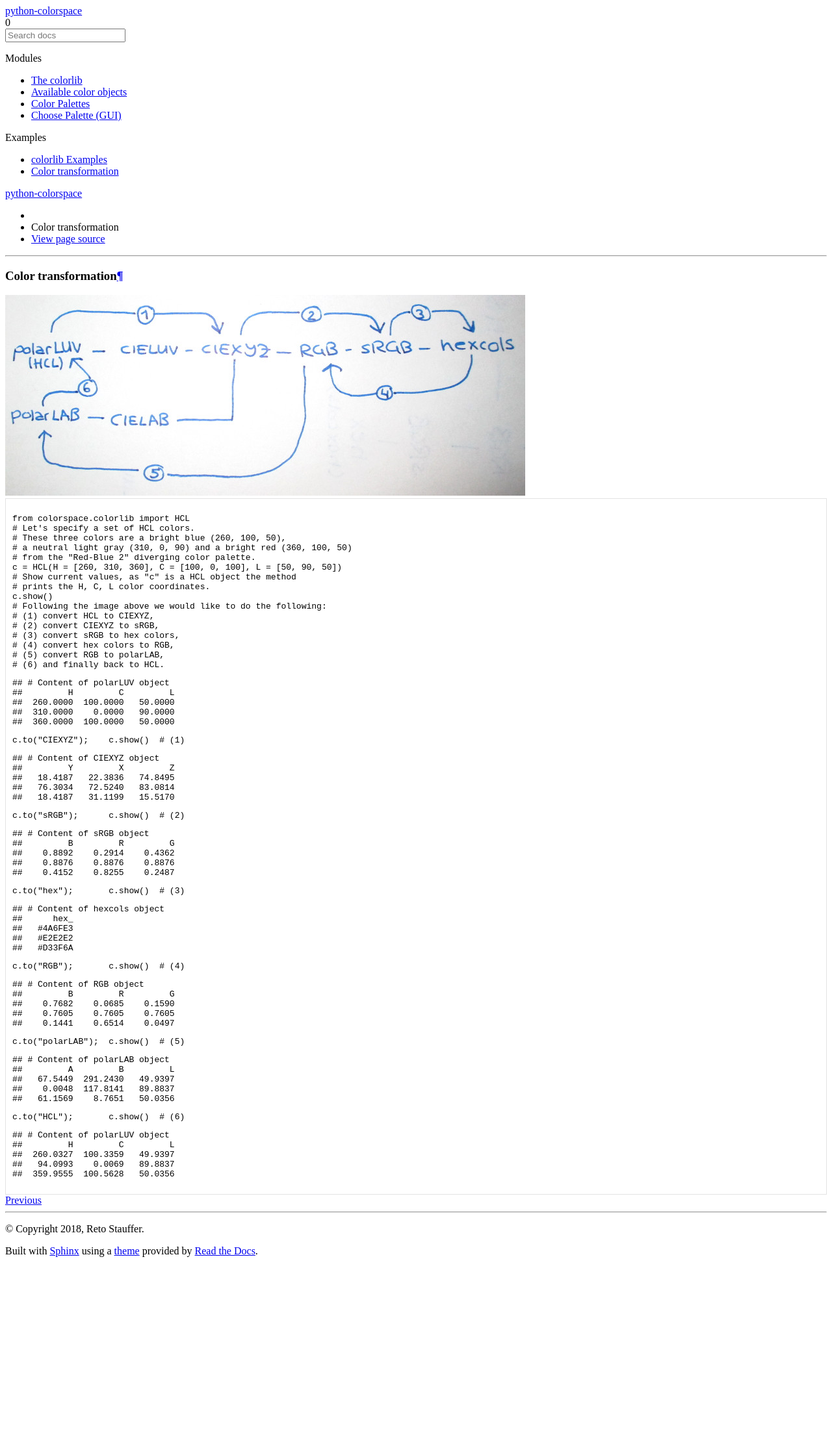
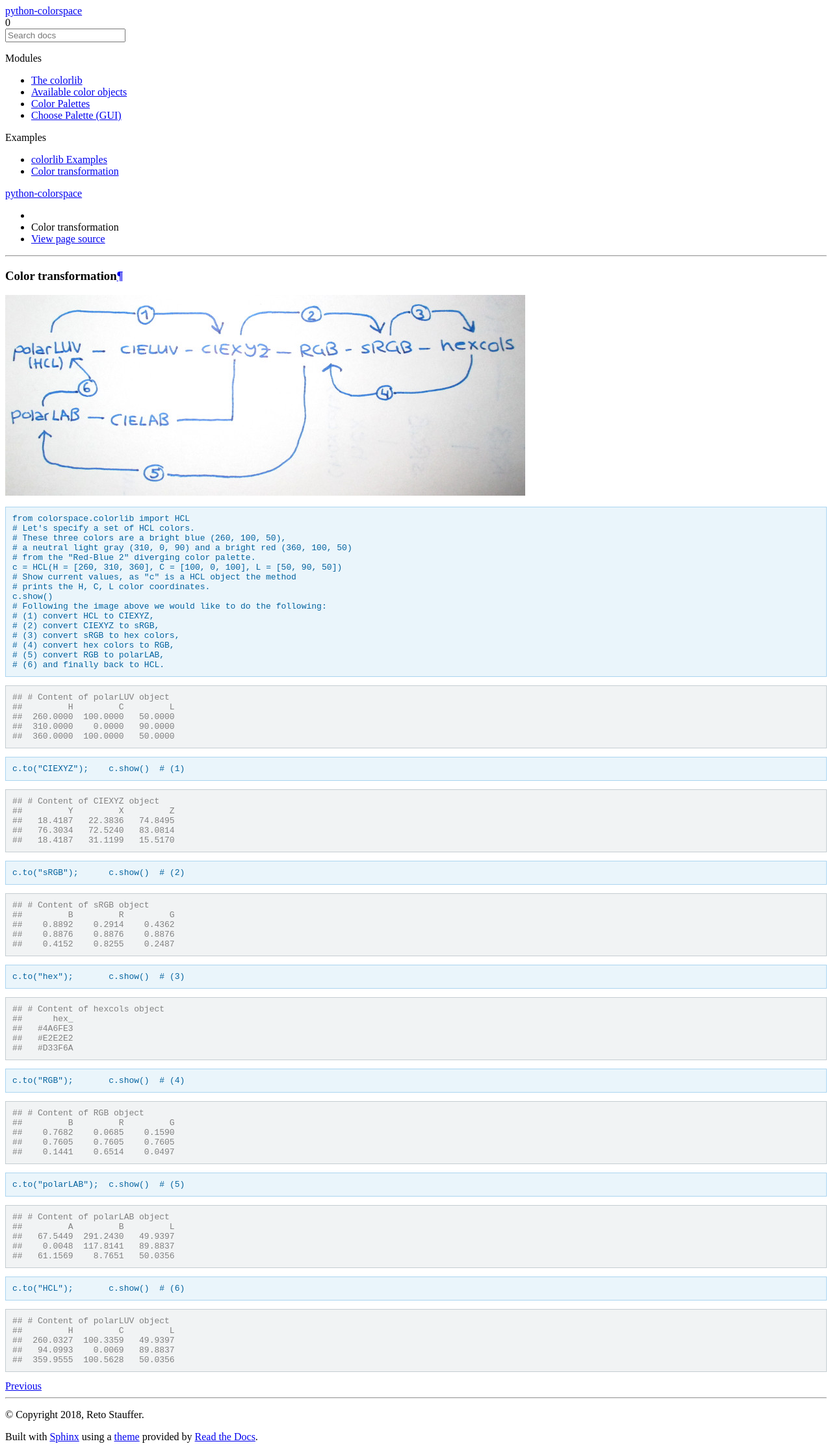
Before and after one commit to retostauffer/python-colorspace, a Sphinx documentation site: the page built from docs/examples/transform.rst, in a window 1280 px wide. Shown: the whole page at 65% size. Built offline with Sphinx 7.4.7 and the Read the Docs theme 2.0.0, drawn with Linux system fonts in a browser that asks for light colours; before the commit the page ends 1943 px from its top, so only the background shows below that.

Commit message:
Restructured documentation, changed styling

```diff
--- a/docs/_static/css/colorspace.css
+++ b/docs/_static/css/colorspace.css
@@ -1,28 +1,23 @@
 
 
-.cscode {
-    border: 1px solid #e3e3e3;
+.container-fluid pre {
+    border: 1px solid black;
     padding: 10px;
+    border-color: #c5cdd2;
+    background-color: #f1f3f4;
 }
-
-.cscode, .cscode comment, .cscode p {
-    font-family: Courier New, Lucida Console, Monospace, sans-serif;
+.container-fluid pre.sourceCode.python {
+    background-color: #eaf5fb;
+    border-color: #abd5f0;
 }
-
-/* Comments */
-.cscode comment {
-    font-size: 1em !important;
-    line-height: 1em;
-    color: #A8A8A8;
-    font-weight: normal;
-    text-decoration: none;
+.container-fluid pre code {
+    background: none;
+    white-space: pre;
+    border: none;
+    padding: 0;
+    color: gray;
 }
-.cscode comment:before {
-    content: "#";
+.container-fluid pre code.sourceCode.python {
+    /*color: black;*/
+    color: #04639f;
 }
-pre.python code { color red; }
-code {
-    white-space: pre !important;
-    padding: 0px !important;
-    border: none !important;
-}
--- a/docs/pyexamples/transform.Rmd
+++ b/docs/examples/example_transform.Rmd
@@ -4,6 +4,7 @@ output:
   html_document:
       mathjax: NULL
       self_contained: FALSE
+      highlight: monochrome
 ---
 
 
--- /dev/null
+++ b/docs/examples/example_transform.html
@@ -0,0 +1,66 @@
+
+
+<div class="container-fluid main-container">
+<!-- tabsets -->
+
+<!-- code folding -->
+<div class="fluid-row" id="header">
+</div>
+<div class="sourceCode"><pre class="sourceCode python"><code class="sourceCode python"><span class="im">from</span> colorspace.colorlib <span class="im">import</span> HCL
+<span class="co"># Let's specify a set of HCL colors.</span>
+<span class="co"># These three colors are a bright blue (260, 100, 50),</span>
+<span class="co"># a neutral light gray (310, 0, 90) and a bright red (360, 100, 50)</span>
+<span class="co"># from the "Red-Blue 2" diverging color palette.</span>
+c <span class="op">=</span> HCL(H <span class="op">=</span> [<span class="dv">260</span>, <span class="dv">310</span>, <span class="dv">360</span>], C <span class="op">=</span> [<span class="dv">100</span>, <span class="dv">0</span>, <span class="dv">100</span>], L <span class="op">=</span> [<span class="dv">50</span>, <span class="dv">90</span>, <span class="dv">50</span>])
+<span class="co"># Show current values, as "c" is a HCL object the method</span>
+<span class="co"># prints the H, C, L color coordinates.</span>
+c.show()
+<span class="co"># Following the image above we would like to do the following:</span>
+<span class="co"># (1) convert HCL to CIEXYZ,</span>
+<span class="co"># (2) convert CIEXYZ to sRGB,</span>
+<span class="co"># (3) convert sRGB to hex colors,</span>
+<span class="co"># (4) convert hex colors to RGB,</span>
+<span class="co"># (5) convert RGB to polarLAB,</span>
+<span class="co"># (6) and finally back to HCL.</span></code></pre></div>
+<pre><code>## # Content of polarLUV object
+##         H         C         L
+##  260.0000  100.0000   50.0000
+##  310.0000    0.0000   90.0000
+##  360.0000  100.0000   50.0000</code></pre>
+<div class="sourceCode"><pre class="sourceCode python"><code class="sourceCode python">c.to(<span class="st">"CIEXYZ"</span>)<span class="op">;</span>    c.show()  <span class="co"># (1)</span></code></pre></div>
+<pre><code>## # Content of CIEXYZ object
+##         Y         X         Z
+##   18.4187   22.3836   74.8495
+##   76.3034   72.5240   83.0814
+##   18.4187   31.1199   15.5170</code></pre>
+<div class="sourceCode"><pre class="sourceCode python"><code class="sourceCode python">c.to(<span class="st">"sRGB"</span>)<span class="op">;</span>      c.show()  <span class="co"># (2)</span></code></pre></div>
+<pre><code>## # Content of sRGB object
+##         B         R         G
+##    0.8892    0.2914    0.4362
+##    0.8876    0.8876    0.8876
+##    0.4152    0.8255    0.2487</code></pre>
+<div class="sourceCode"><pre class="sourceCode python"><code class="sourceCode python">c.to(<span class="st">"hex"</span>)<span class="op">;</span>       c.show()  <span class="co"># (3)</span></code></pre></div>
+<pre><code>## # Content of hexcols object
+##      hex_
+##   #4A6FE3
+##   #E2E2E2
+##   #D33F6A</code></pre>
+<div class="sourceCode"><pre class="sourceCode python"><code class="sourceCode python">c.to(<span class="st">"RGB"</span>)<span class="op">;</span>       c.show()  <span class="co"># (4)</span></code></pre></div>
+<pre><code>## # Content of RGB object
+##         B         R         G
+##    0.7682    0.0685    0.1590
+##    0.7605    0.7605    0.7605
+##    0.1441    0.6514    0.0497</code></pre>
+<div class="sourceCode"><pre class="sourceCode python"><code class="sourceCode python">c.to(<span class="st">"polarLAB"</span>)<span class="op">;</span>  c.show()  <span class="co"># (5)</span></code></pre></div>
+<pre><code>## # Content of polarLAB object
+##         A         B         L
+##   67.5449  291.2430   49.9397
+##    0.0048  117.8141   89.8837
+##   61.1569    8.7651   50.0356</code></pre>
+<div class="sourceCode"><pre class="sourceCode python"><code class="sourceCode python">c.to(<span class="st">"HCL"</span>)<span class="op">;</span>       c.show()  <span class="co"># (6)</span></code></pre></div>
+<pre><code>## # Content of polarLUV object
+##         H         C         L
+##  260.0327  100.3359   49.9397
+##   94.0993    0.0069   89.8837
+##  359.9555  100.5628   50.0356</code></pre>
+</div>
--- a/docs/examples/transform.rst
+++ b/docs/examples/transform.rst
@@ -5,4 +5,4 @@ Color transformation
 
 .. cssclass:: cscode
 .. raw:: html
-    :file: ../pyexamples/transform.html
+    :file: example_transform.html
--- a/docs/pyexamples/colorlib.py
+++ /dev/null
@@ -1,12 +0,0 @@
-
-
-
-from colorspace.colorlib import HCL
-
-a = HCL(H = 100, C = 21, L = 35)
-a.show()
-
-# Comment
-
-a.to("hex")
-a.show()
--- a/docs/pyexamples/colorlib.rst
+++ /dev/null
@@ -1,6 +0,0 @@
-<p>from colorspace.colorlib import HCL</p><br>
-<p>a = HCL(H = 100, C = 21, L = 35)<br>
-a.show()</p><br>
-<comment>Comment</comment><br>
-<p>a.to("hex")<br>
-a.show()</p><br>
--- a/docs/pyexamples/transform.html
+++ /dev/null
@@ -1,66 +0,0 @@
-
-
-<div class="container-fluid main-container">
-<!-- tabsets -->
-
-<!-- code folding -->
-<div class="fluid-row" id="header">
-</div>
-<pre class="python"><code>from colorspace.colorlib import HCL
-# Let's specify a set of HCL colors.
-# These three colors are a bright blue (260, 100, 50),
-# a neutral light gray (310, 0, 90) and a bright red (360, 100, 50)
-# from the "Red-Blue 2" diverging color palette.
-c = HCL(H = [260, 310, 360], C = [100, 0, 100], L = [50, 90, 50])
-# Show current values, as "c" is a HCL object the method
-# prints the H, C, L color coordinates.
-c.show()
-# Following the image above we would like to do the following:
-# (1) convert HCL to CIEXYZ,
-# (2) convert CIEXYZ to sRGB,
-# (3) convert sRGB to hex colors,
-# (4) convert hex colors to RGB,
-# (5) convert RGB to polarLAB,
-# (6) and finally back to HCL.</code></pre>
-<pre><code>## # Content of polarLUV object
-##         H         C         L
-##  260.0000  100.0000   50.0000
-##  310.0000    0.0000   90.0000
-##  360.0000  100.0000   50.0000</code></pre>
-<pre class="python"><code>c.to("CIEXYZ");    c.show()  # (1)</code></pre>
-<pre><code>## # Content of CIEXYZ object
-##         Y         X         Z
-##   18.4187   22.3836   74.8495
-##   76.3034   72.5240   83.0814
-##   18.4187   31.1199   15.5170</code></pre>
-<pre class="python"><code>c.to("sRGB");      c.show()  # (2)</code></pre>
-<pre><code>## # Content of sRGB object
-##         B         R         G
-##    0.8892    0.2914    0.4362
-##    0.8876    0.8876    0.8876
-##    0.4152    0.8255    0.2487</code></pre>
-<pre class="python"><code>c.to("hex");       c.show()  # (3)</code></pre>
-<pre><code>## # Content of hexcols object
-##      hex_
-##   #4A6FE3
-##   #E2E2E2
-##   #D33F6A</code></pre>
-<pre class="python"><code>c.to("RGB");       c.show()  # (4)</code></pre>
-<pre><code>## # Content of RGB object
-##         B         R         G
-##    0.7682    0.0685    0.1590
-##    0.7605    0.7605    0.7605
-##    0.1441    0.6514    0.0497</code></pre>
-<pre class="python"><code>c.to("polarLAB");  c.show()  # (5)</code></pre>
-<pre><code>## # Content of polarLAB object
-##         A         B         L
-##   67.5449  291.2430   49.9397
-##    0.0048  117.8141   89.8837
-##   61.1569    8.7651   50.0356</code></pre>
-<pre class="python"><code>c.to("HCL");       c.show()  # (6)</code></pre>
-<pre><code>## # Content of polarLUV object
-##         H         C         L
-##  260.0327  100.3359   49.9397
-##   94.0993    0.0069   89.8837
-##  359.9555  100.5628   50.0356</code></pre>
-</div>
--- a/docs/pyexamples/transform.py
+++ /dev/null
@@ -1,28 +0,0 @@
-
-
-
-from colorspace.colorlib import HCL
-
-# Let's specify a set of HCL colors.
-# These three colors are a bright blue (260, 100, 50),
-# a neutral light gray (310, 0, 90) and a bright red (360, 100, 50)
-# from the "Red-Blue 2" diverging color palette.
-c = HCL(H = [260, 310, 360], C = [100, 0, 100], L = [50, 90, 50])
-
-# Show current values, as "c" is a HCL object the method
-# prints the H, C, L color coordinates.
-c.show()
-
-# Following the image above we would like to do the following:
-# (1) convert HCL to CIEXYZ,
-# (2) convert CIEXYZ to sRGB,
-# (3) convert sRGB to hex colors,
-# (4) convert hex colors to RGB,
-# (5) convert RGB to polarLAB,
-# (6) and finally back to HCL.
-c.to("CIEXYZ");    c.show()  # (1)
-c.to("sRGB");      c.show()  # (2)
-c.to("hex");       c.show()  # (3)
-c.to("RGB");       c.show()  # (4)
-c.to("polarLAB");  c.show()  # (5)
-c.to("HCL");       c.show()  # (6)
```
Also changed, not shown: docs/examples/prepare_html_output.py (renamed from docs/pyexamples/prepare_html_output.py), 1 other file.
